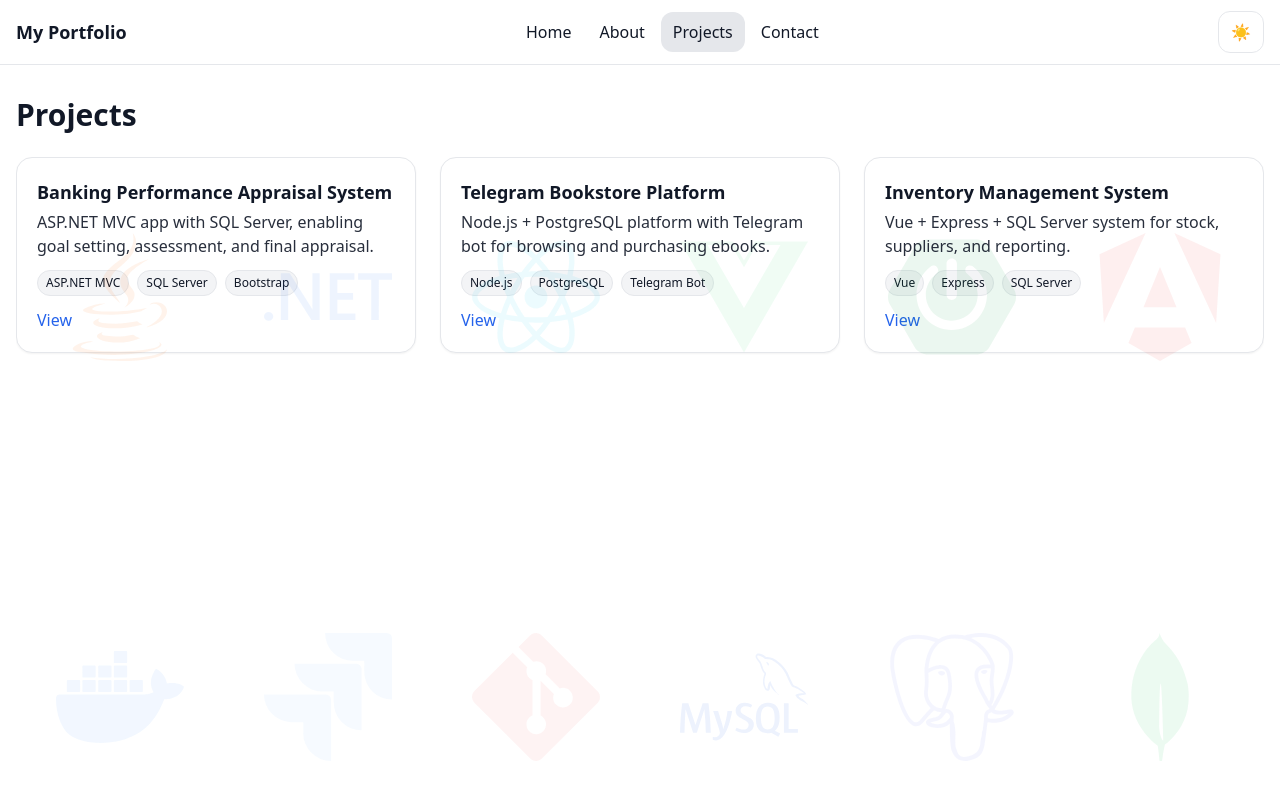
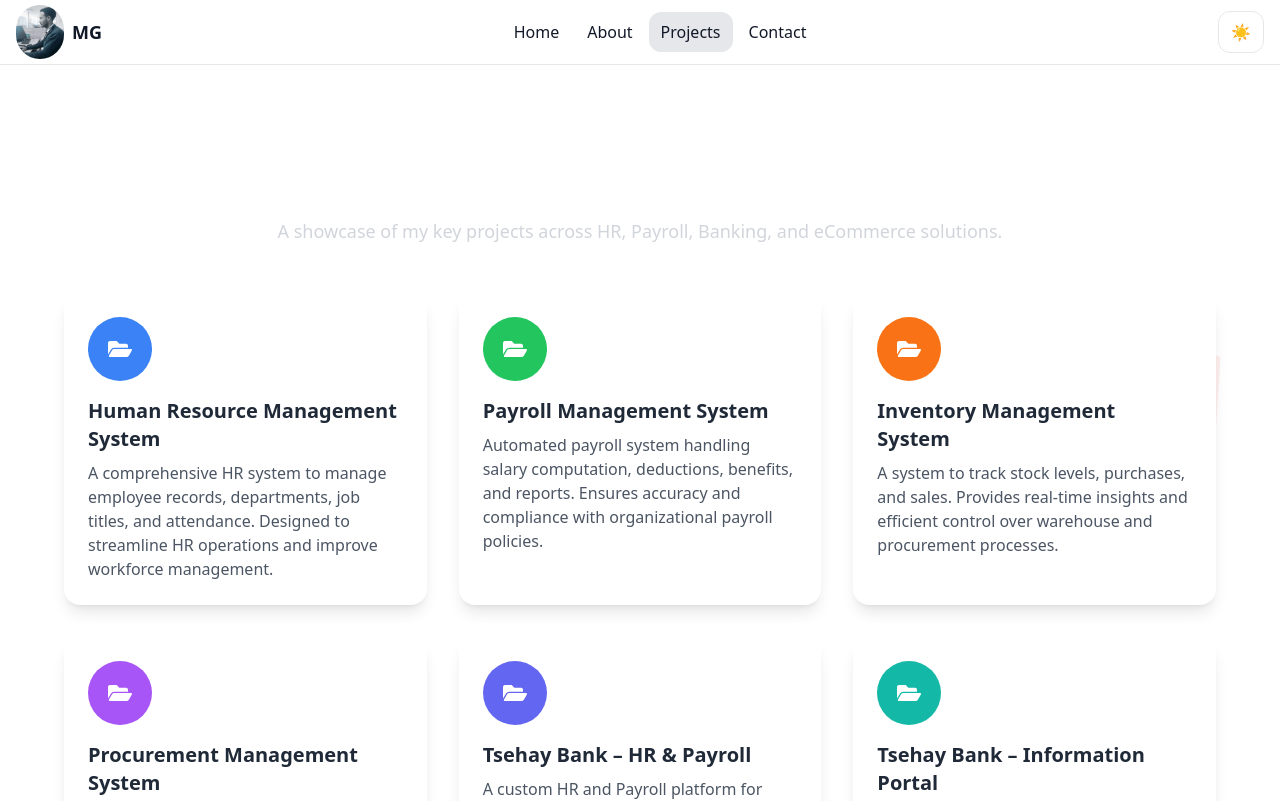
Before and after one commit to many-gold/My-Portfolio, a React (Vite) app in the folder react-portfolio-vite-tailwind/: page /projects in a window 1280 px wide. Shown: the top 801 px of the page. Built offline with nearby package versions, Linux system fonts and the light colour scheme.

Commit message:
second commit

```diff
--- a/react-portfolio-vite-tailwind/index.html
+++ b/react-portfolio-vite-tailwind/index.html
@@ -3,7 +3,7 @@
   <head>
     <meta charset="UTF-8" />
     <meta name="viewport" content="width=device-width, initial-scale=1.0" />
-    <title>My Portfolio</title>
+    <title>Bizuwork Jemaneh | Portfolio</title>
     <script>
       // Apply saved theme early to avoid FOUC
       (function() {
--- a/react-portfolio-vite-tailwind/src/components/Navbar.jsx
+++ b/react-portfolio-vite-tailwind/src/components/Navbar.jsx
@@ -15,7 +15,17 @@ export default function Navbar() {
   return (
     <header className="sticky top-0 z-50 backdrop-blur bg-white/70 dark:bg-gray-900/70 border-b border-gray-200 dark:border-gray-800">
       <div className="container-p flex items-center justify-between h-16">
-        <Link to="/" className="font-bold text-lg">My Portfolio</Link>
+        <Link to="/" className="flex items-center gap-2 font-bold text-lg">
+          <img
+            src="/photo.jpg"
+            alt="Bizuwork Jemaneh"
+            width={48}
+            height={48}
+            className="rounded-full object-cover"
+          />
+          <span>MG</span>
+        </Link>
+
         <nav className="hidden md:flex items-center gap-1">
           <NavItem to="/">Home</NavItem>
           <NavItem to="/about">About</NavItem>
--- a/react-portfolio-vite-tailwind/src/pages/Home.jsx
+++ b/react-portfolio-vite-tailwind/src/pages/Home.jsx
@@ -50,9 +50,7 @@ export default function Home() {
           </h1>
 
           <p className="text-lg text-black-200 max-w-xl mx-auto lg:mx-0">
-            I’m <span className="bg-gradient-to-r from-indigo-500 to-purple-500 bg-clip-text text-transparent font-medium">Bizuwork Jemaneh</span>,
-            an ERP and banking software engineer with 8+ years of experience. I specialize in building scalable, enterprise-grade systems
-            using <span className="font-medium">Java, C#, React, Vue, and modern cloud-first architectures hey every one</span>.
+            I’m an ERP and Banking Software Engineer with over 8 years of experience in designing and developing scalable, enterprise-grade systems. My expertise spans Java, C#, React, Vue.js, and modern cloud-first architectures. I specialize in delivering robust solutions for ERP, payroll, HR, inventory, and banking systems that drive efficiency and innovation..
           </p>
 
           {/* Buttons */}
--- a/react-portfolio-vite-tailwind/src/pages/Projects.jsx
+++ b/react-portfolio-vite-tailwind/src/pages/Projects.jsx
@@ -1,33 +1,75 @@
-import { projects } from '../data/projects.js'
+
 import {
-  FaReact, FaJava, FaFolderOpen, FaDownload, FaGithub, FaLinkedin, FaTwitter, FaEnvelope
+  FaReact, FaJava, FaFolderOpen, FaGithub, FaLinkedin, FaTwitter, FaEnvelope
 } from "react-icons/fa";
 
 import {
   SiSpringboot, SiDotnet, SiPostgresql, SiAngular, SiDocker,
   SiJira, SiGit, SiMysql, SiMongodb, SiVuedotjs
 } from "react-icons/si";
-function ProjectCard({ p }) {
-  return (
-    <div className="card">
-      <h3 className="font-semibold text-lg">{p.title}</h3>
-      <p className="opacity-90 mt-1">{p.description}</p>
-      <div className="mt-3 flex flex-wrap gap-2">
-        {p.tags.map((t) => (
-          <span key={t} className="text-xs px-2 py-1 rounded-full bg-gray-100 dark:bg-gray-700 border border-gray-200 dark:border-gray-600">{t}</span>
-        ))}
-      </div>
-      {p.link && (
-        <a className="link mt-3 inline-block" href={p.link} target="_blank" rel="noreferrer">View</a>
-      )}
-    </div>
-  )
-}
+
+const projects = [
+  {
+    title: "Human Resource Management System",
+    description:
+      "A comprehensive HR system to manage employee records, departments, job titles, and attendance. Designed to streamline HR operations and improve workforce management.",
+    icon: <FaFolderOpen />,
+    bg: "bg-blue-500",
+  },
+  {
+    title: "Payroll Management System",
+    description:
+      "Automated payroll system handling salary computation, deductions, benefits, and reports. Ensures accuracy and compliance with organizational payroll policies.",
+    icon: <FaFolderOpen />,
+    bg: "bg-green-500",
+  },
+  {
+    title: "Inventory Management System",
+    description:
+      "A system to track stock levels, purchases, and sales. Provides real-time insights and efficient control over warehouse and procurement processes.",
+    icon: <FaFolderOpen />,
+    bg: "bg-orange-500",
+  },
+  {
+    title: "Procurement Management System",
+    description:
+      "Simplifies vendor management, purchase requisitions, and approvals. Built to improve transparency and efficiency in procurement workflows.",
+    icon: <FaFolderOpen />,
+    bg: "bg-purple-500",
+  },
+  {
+    title: "Tsehay Bank – HR & Payroll",
+    description:
+      "A custom HR and Payroll platform for Tsehay Bank, integrated with performance tracking and compliance reporting to support banking operations.",
+    icon: <FaFolderOpen />,
+    bg: "bg-indigo-500",
+  },
+  {
+    title: "Tsehay Bank – Information Portal",
+    description:
+      "An internal portal designed for Tsehay Bank to enhance communication, collaboration, and secure document sharing across departments.",
+    icon: <FaFolderOpen />,
+    bg: "bg-teal-500",
+  },
+  {
+    title: "Tsehay Bank – Goal Setting & Appraisal System",
+    description:
+      "Performance management solution with goal setting, employee evaluation, and appraisal features. Tailored for banking performance reviews.",
+    icon: <FaFolderOpen />,
+    bg: "bg-pink-500",
+  },
+  {
+    title: "Telegram Bookstore",
+    description:
+      "An online bookstore integrated with Telegram. Allows users to browse, purchase, and download eBooks seamlessly through the chat platform.",
+    icon: <FaFolderOpen />,
+    bg: "bg-yellow-500",
+  },
+];
 
 export default function Projects() {
   return (
-     <div className="relative min-h-screen flex   from-gray-900 via-black to-gray-800 overflow-hidden">
-
+    <div className="relative min-h-screen flex from-gray-900 via-black to-gray-800 overflow-hidden">
       {/* Background Icons Layer */}
       <div className="absolute inset-0 flex flex-wrap justify-center items-center pointer-events-none opacity-10">
         <FaJava className="text-9xl text-orange-500 m-10 animate-pulse" />
@@ -43,12 +85,42 @@ export default function Projects() {
         <SiPostgresql className="text-9xl text-indigo-400 m-10 animate-pulse" />
         <SiMongodb className="text-9xl text-green-500 m-10 animate-pulse" />
       </div>
-    <section className="space-y-6">
-      <h2 className="text-3xl font-bold">Projects</h2>
-      <div className="grid sm:grid-cols-2 lg:grid-cols-3 gap-6">
-        {projects.map((p) => <ProjectCard key={p.title} p={p} />)}
+
+      {/* Projects Section */}
+      <section className="relative z-10 w-full py-16 px-6">
+        <div className="max-w-7xl mx-auto text-center mb-12">
+          <h2 className="text-4xl font-bold text-white">Projects</h2>
+          <p className="mt-4 text-gray-300 text-lg">
+            A showcase of my key projects across HR, Payroll, Banking, and
+            eCommerce solutions.
+          </p>
+        </div>
+
+        {/* Cards */}
+        <div className="grid grid-cols-1 md:grid-cols-2 lg:grid-cols-3 gap-8 max-w-6xl mx-auto">
+          {projects.map((project, index) => (
+            <div
+              key={index}
+              className="bg-white rounded-2xl shadow-lg hover:shadow-2xl transition p-6 flex flex-col items-start"
+            >
+              {/* Icon */}
+              <div
+                className={`w-16 h-16 flex items-center justify-center rounded-full text-2xl text-white ${project.bg} mb-4`}
+              >
+                {project.icon}
+              </div>
+
+              {/* Title */}
+              <h3 className="text-xl font-semibold text-gray-800 mb-2">
+                {project.title}
+              </h3>
+
+              {/* Description */}
+              <p className="text-gray-600">{project.description}</p>
+            </div>
+          ))}
         </div>
       </section>
     </div>
-  )
+  );
 }
```
Lines whose indentation alone changed are shown as unchanged.
